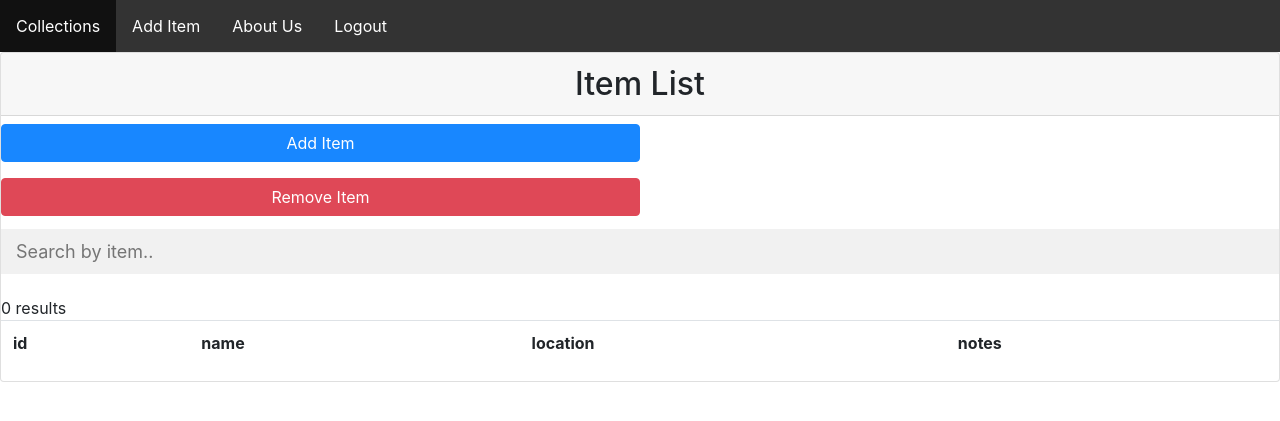
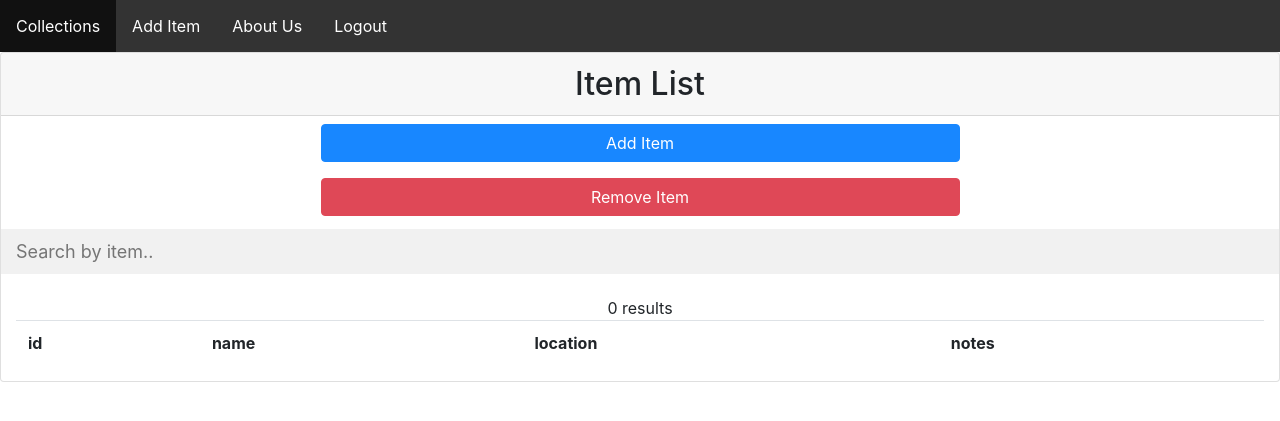
Before and after one commit to ibneal/DigitalCollections, a PHP site: page /collection.php in a window 1280 px wide. Shown: the top 421 px of the page. Run offline with PHP 8.4, Linux system fonts and the light colour scheme; the visitor is signed in with stand-in values (Sample User, id 1); data that the repository does not hold is empty.

Commit message:
fixing alignments

```diff
--- a/collection.php
+++ b/collection.php
@@ -71,10 +71,11 @@ if(!$_SESSION['loggedin']){
         <div class="card">
           <h2 class="card-header text-center">Item List</h2>
           <div class="row">
-            <div class="col-md">
+            <div class="col-md" align="center">
             <button class="btn btn-primary" onclick="document.getElementById('addItemModal').style.display='block'">Add Item</button>
             <button class="btn btn-danger" onclick="document.getElementById('removeItemModal').style.display='block'">Remove Item</button>
             <input type="text" id="search" onkeyup="search()" placeholder="Search by item.." title="Type in a name">
+        <div class="container-fluid">
         <table class="table" id="results">
             <tr>
               <th>id</th>
@@ -87,6 +88,7 @@ if(!$_SESSION['loggedin']){
               echo getCollections();
           ?>
           <table>
+          </div>
         </div>
       </div>
   </body>
```
